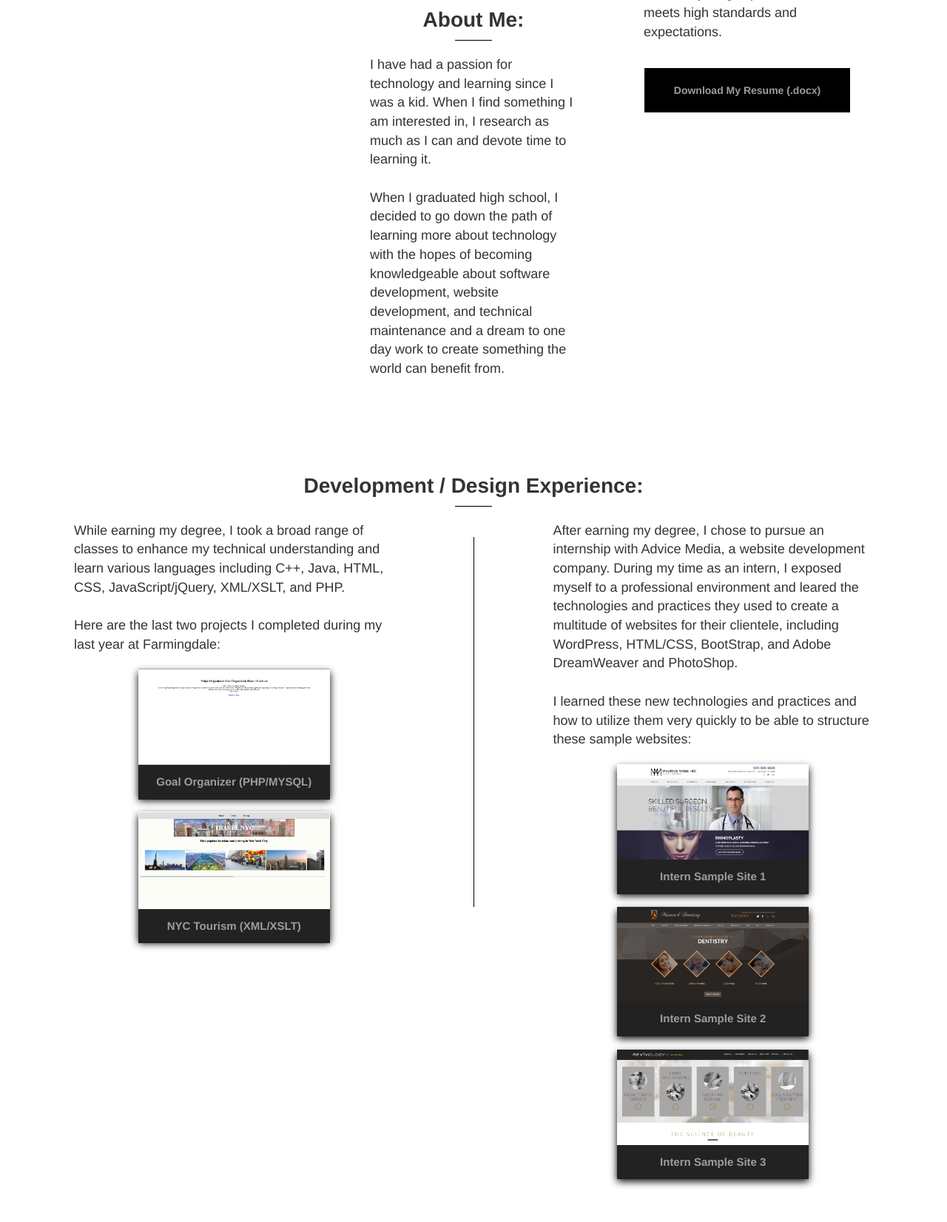
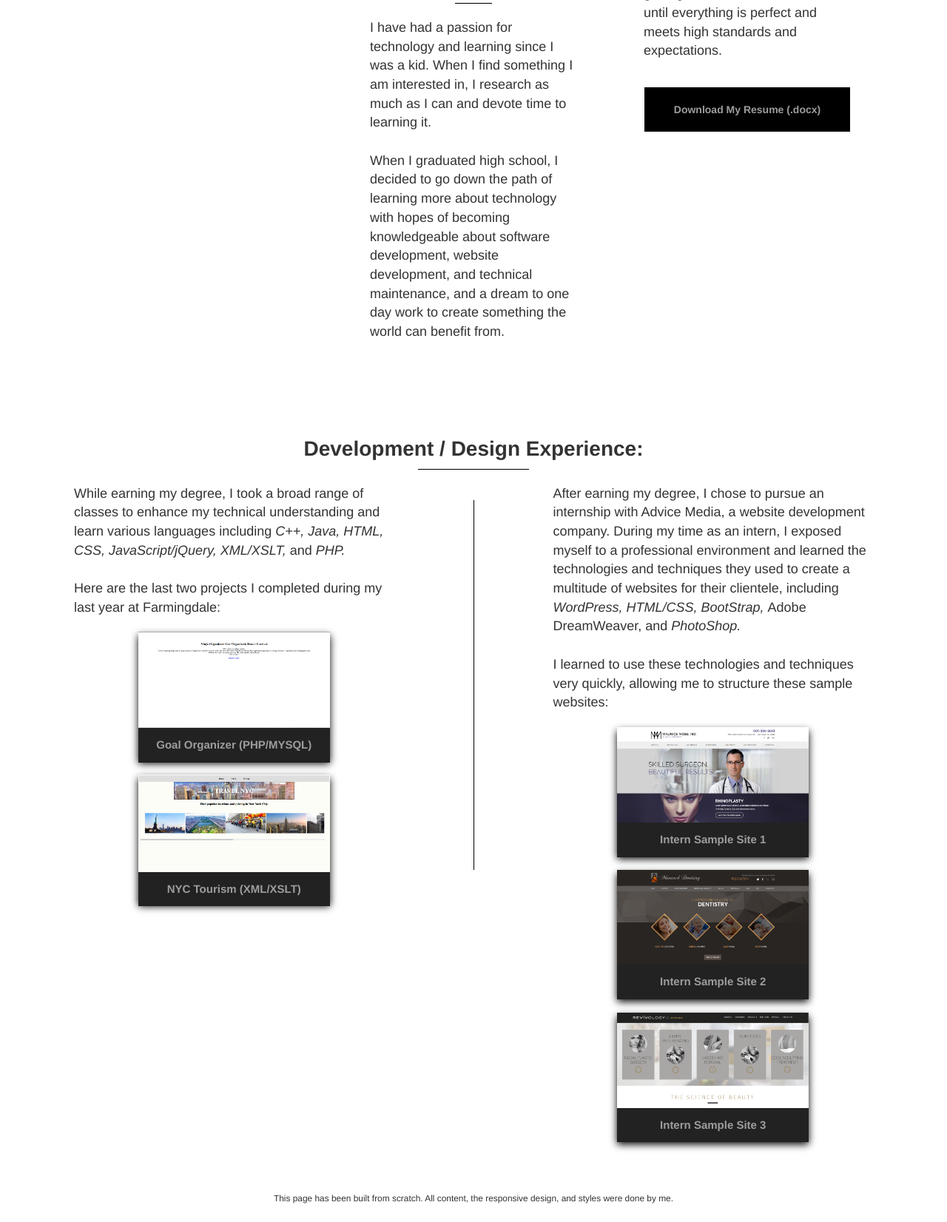
Before and after one commit to jvelarde94/jeremyvelarde, a PHP site: page / in a window 1280 px wide. Shown: the part 794-2446 px from the top of the page at 74% size. After the commit the page ends 2421 px from the top, so only its background shows below. Run offline with PHP 8.4, Linux system fonts and the light colour scheme; some libraries are stand-ins or nearby versions.

Commit message:
Updated details

```diff
--- a/index.html
+++ b/index.html
@@ -56,7 +56,6 @@
 								I am currently pursuing a position in the Long Island/NYC area as an entry-level Web Developer/Designer.
 							</p>
 						</div>
-							<br>
 						<div class="about-title">
 							<h2 class="title">About Me:</span>
 							<hr class="horizontal-divider">
@@ -64,7 +63,7 @@
 						<p class="info">
 							I have had a passion for technology and learning since I was a kid. When I find something I am interested in, I research as much as I can and devote time to learning it.
 							<br><br>
-							When I graduated high school, I decided to go down the path of learning more about technology with the hopes of becoming knowledgeable about software development, website development, and technical maintenance and a dream to one day work to create something the world can benefit from.
+							When I graduated high school, I decided to go down the path of learning more about technology with hopes of becoming knowledgeable about software development, website development, and technical maintenance, and a dream to one day work to create something the world can benefit from.
 						</p>
 					</div>
 				</div>
@@ -78,7 +77,7 @@
 						<p class="info">
 							- I graduated from Farmingdale State College with a Bachelor's Degree in Computer Programming/Information Systems and a focus in Website Development.
 							<br><br>
-							- I am an extremely hard worker with excelling abilities of multi-tasking, troubleshooting, performing in a fast-paced environment, verbal and written communication, paying close attention to detail, and learning very quickly.
+							- I am an extremely hard worker with excelling abilities of multi-tasking, troubleshooting, performing in a fast-paced environment, verbal and written communication, paying close attention to crucial details, dealing with ambiguity, and learning very quickly.
 							<br><br>
 							- I set high goals with ambition to achieve them. I enjoy the feeling of getting lost in the work that I do until everything is perfect and meets high standards and expectations.
 							<br><br>
@@ -111,7 +110,7 @@
 			<div class="row">
 				<div class="col-md-5">
 					<p class="info">
-						While earning my degree, I took a broad range of classes to enhance my technical understanding and learn various languages including C++, Java, HTML, CSS, JavaScript/jQuery, XML/XSLT, and PHP. <br><br>
+						While earning my degree, I took a broad range of classes to enhance my technical understanding and learn various languages including <i>C++, Java, HTML, CSS, JavaScript/jQuery, XML/XSLT,</i> and <i>PHP.</i> <br><br>
 						Here are the last two projects I completed during my last year at Farmingdale:
 					</p>
 
@@ -141,8 +140,8 @@
 
 				<div class="col-md-5">
 					<p class="info">
-						After earning my degree, I chose to pursue an internship with Advice Media, a website development company. During my time as an intern, I exposed myself to a professional environment and leared the technologies and practices they used to create a multitude of websites for their clientele, including WordPress, HTML/CSS, BootStrap, and Adobe DreamWeaver and PhotoShop. <br><br>
-						I learned these new technologies and practices and how to utilize them very quickly to be able to structure these sample websites:
+						After earning my degree, I chose to pursue an internship with Advice Media, a website development company. During my time as an intern, I exposed myself to a professional environment and learned the technologies and techniques they used to create a multitude of websites for their clientele, including <i>WordPress, HTML/CSS, BootStrap, </i>Adobe DreamWeaver,</i> and <i>PhotoShop. </i><br><br>
+						I learned to use these technologies and techniques very quickly, allowing me to structure these sample websites:
 					</p>
 
 					<a href="http://turnkeys2016.wpengine.com/site10">
@@ -202,8 +201,8 @@
 	</body>
 
 	<footer>
-		<!--
-		<a href="https://www.linkedin.com/in/jeremyvelarde/"><img src="images/linkedin-thumbnail.png" class="img-responsive center-block" style="width:50px"></a>
-		-->
+		<p>
+			<center><small>This page has been built from scratch. All content, the responsive design, and styles were done by me.</small></center>
+		</p>
 	</footer>
 </html>
--- a/style.css
+++ b/style.css
@@ -3,7 +3,15 @@
 .pagewrapper{padding:50px 100px;}
 body h1{font-size:30px; font-weight:bold;}
 body h2{font-size:28px; font-weight:bold;}
-body{font-family: "Times New Roman", Times, serif; cursor:default;}
+body{font-family: "Times New Roman", Times, serif; cursor:default;
+
+	/* Make text un-selectable */
+	-webkit-touch-callout: none; /* iOS Safari */
+    -webkit-user-select: none; /* Safari */
+    -moz-user-select: none; /* Firefox */
+    -ms-user-select: none; /* Internet Explorer/Edge */
+	user-select: none; /* Chrome / Opera */
+}
 
 /************** navbar ******************/
 .navbar{font-size:15px; font-weight:bold;}
@@ -40,7 +48,7 @@ body{font-family: "Times New Roman", Times, serif; cursor:default;}
 #aboutme .about{margin:0 30px 30px 30px;}
 #aboutme .name{text-align:center; margin-bottom:30px; font-size:50px;}
 #aboutme .goal{font-size:18px; text-align:center; line-height: 30px;}
-#aboutme .goal-box{width:auto; height:auto; border:2px solid #000; padding:15px 50px;}
+#aboutme .goal-box{width:auto; height:auto; border:2px solid #000; padding:15px 30px;}
 #aboutme .about-title{text-align:center; margin-bottom:20px;}
 #aboutme .title{font-size:28px; font-weight:bold;}
 #aboutme .info{text-align:left; font-size:18px;}
@@ -80,7 +88,7 @@ body{font-family: "Times New Roman", Times, serif; cursor:default;}
 #experience .card-title{font-size:15px; font-weight:bold; color:#9d9d9d;}
 #experience .card:hover>.card-container>.card-title{color:#fff;}
 
-#experience hr.horizontal-divider{width:50px; height:1px; background-color:#000; margin-top:10px;}
+#experience hr.horizontal-divider{width:150px; height:1px; background-color:#000; margin-top:10px;}
 #experience hr.horizontal-divider-2{display:none;}
 #experience hr.vertical-divider{width:1px; height:500px; background-color:#000;}
 
```
